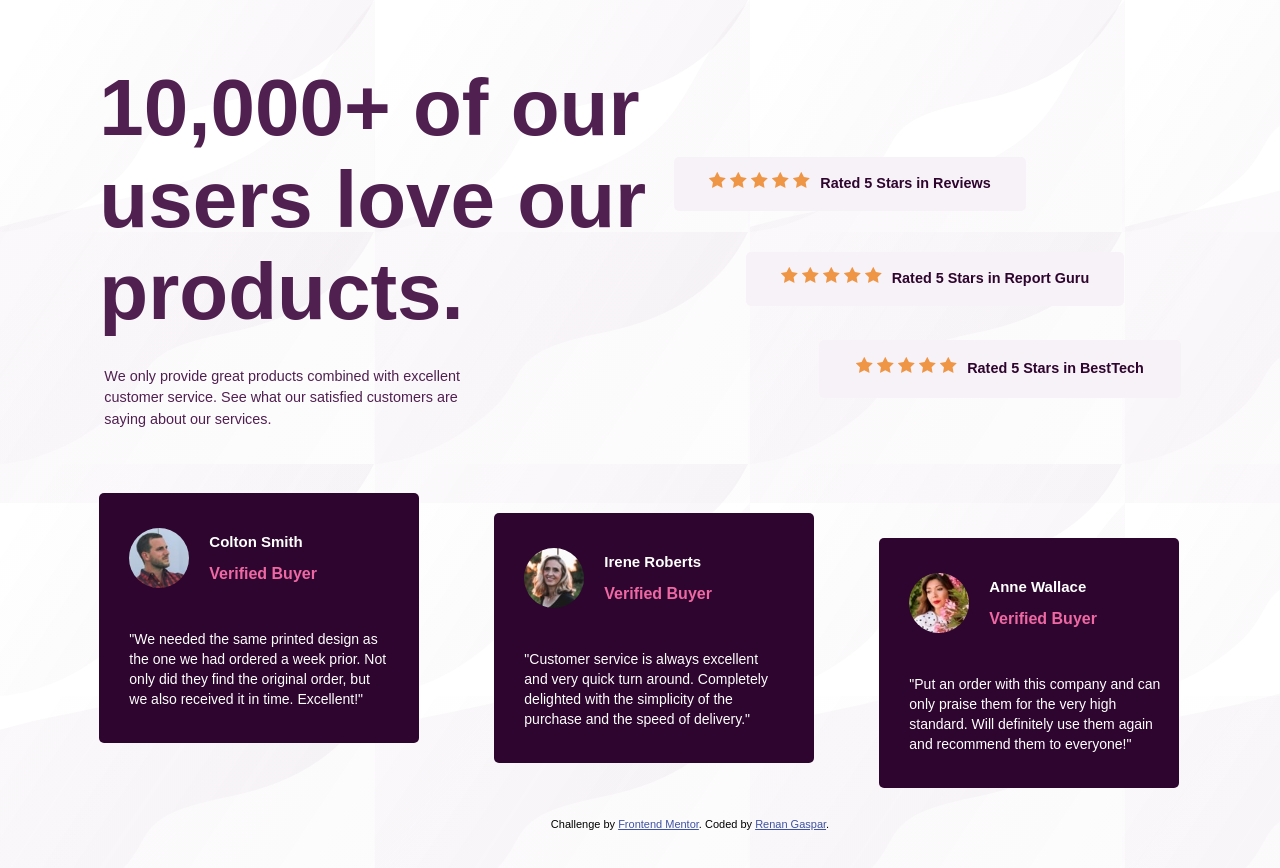
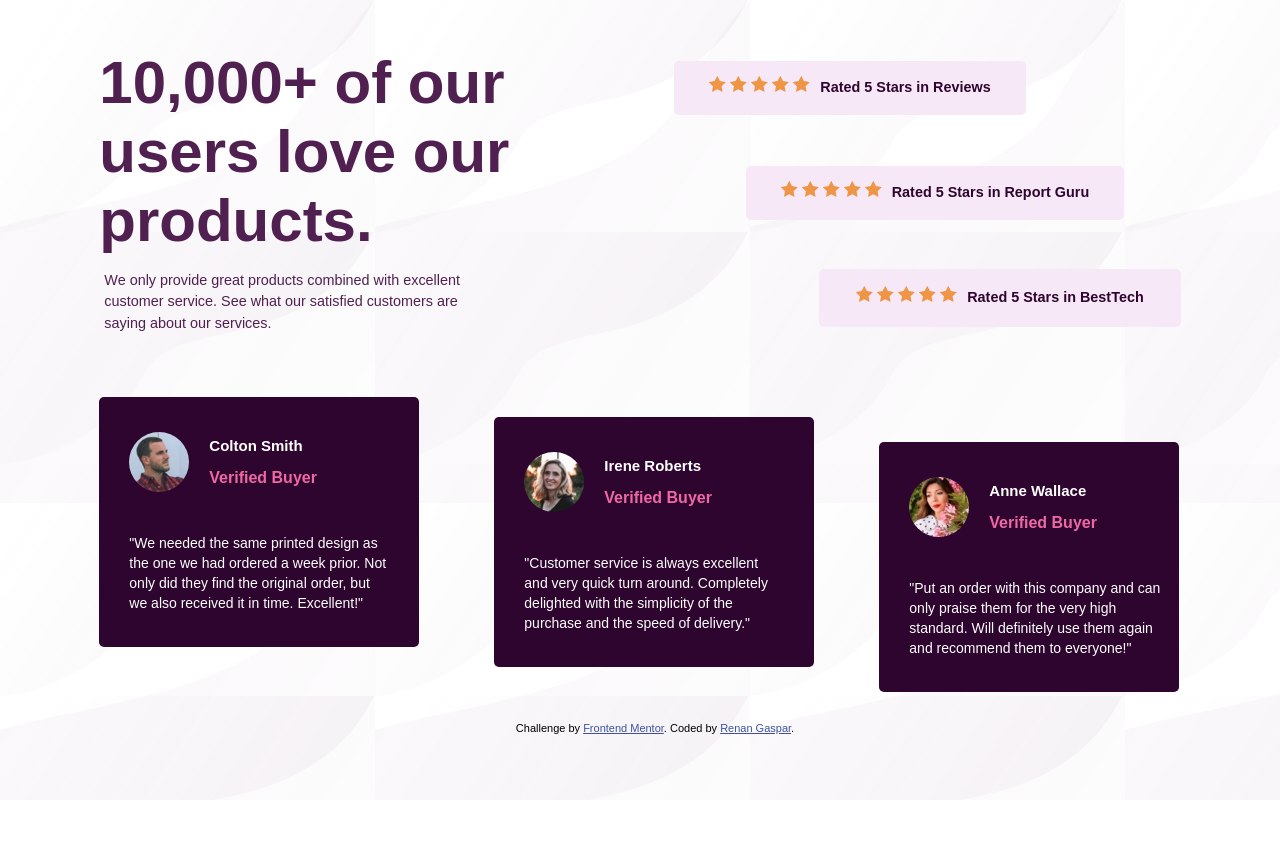
Before and after one commit to renangasparalvescabral/secao-de-prova-social, a plain HTML site: page index.html in a window 1280 px wide. After the commit the page ends 800 px from the top, so only its background shows below. Drawn offline with Linux system fonts and the light colour scheme.

Commit message:
Projeto finalizado

```diff
--- a/index.css
+++ b/index.css
@@ -29,7 +29,7 @@ body{
 
 .artigo-titulo{
   text-align: star;
-  font-size: 40px;
+  font-size: 30px;
   color: hsl(300, 43%, 22%);
   margin-left: 5px ;
 
@@ -64,7 +64,7 @@ body{
     padding: 0px 35px;
     margin: 0 0 20px 0;
     line-height: 25px;
-    background-color: hsl(300, 24%, 96%);
+    background-color: hsl(300, 50%, 94%);
     border-radius: 5px;
     font-size: 0.9rem;
     transform: translate(580px, -310px);
@@ -78,10 +78,10 @@ body{
     padding: 0px 35px;
     margin: 0 0 20px 0;
     line-height: 25px;
-    background-color: hsl(300, 24%, 96%);
+    background-color: hsl(300, 50%, 94%);
     border-radius: 5px;
     font-size: 0.9rem;
-    transform: translate(300px, -215px);
+    transform: translate(300px, -205px);
 
 }
 
@@ -92,10 +92,10 @@ body{
     padding: 2px 37px;
     margin: 0 0 20px 0;
     line-height: 25px;
-    background-color: hsl(300, 24%, 96%);
+    background-color: hsl(300, 50%, 94%);
     border-radius: 5px;
     font-size: 0.9rem;
-    transform: translate(-5px, -125px);
+    transform: translate(-5px, -100px);
 
 
 
@@ -259,7 +259,7 @@ body{
       .attribution {
         font-size: 11px;
         text-align: center;
-        margin-left: 100px;
+        margin-left: 30px;
         margin-top: -50px;
       }
       .attribution a {
```
